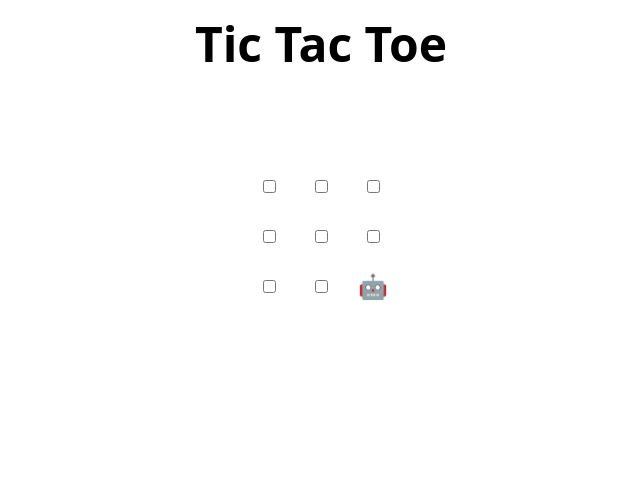
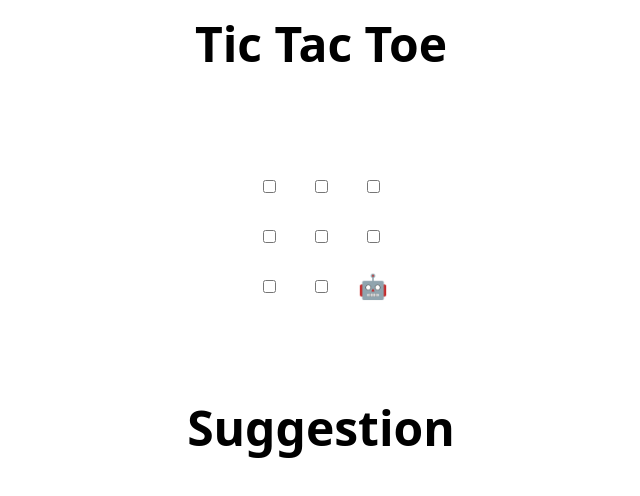
Before and after one commit to AlexeyGol/skills-review-pull-requests, a plain HTML site: page index.html in a window 1280 px wide. Shown: the whole page, without its empty margins (319-959 px from the left). Drawn offline with Linux system fonts and the light colour scheme.

Commit message:
Update index.html

```diff
--- a/index.html
+++ b/index.html
@@ -48,7 +48,7 @@
 </table>
 
 <h2 hidden>Game over, refresh to play again 🧑‍💻 🤖!</h2>
-
+<h1>Suggestion </h1>
 <script>
   // Initialization
   const boxes = Array.from(document.querySelectorAll("td"));
```
